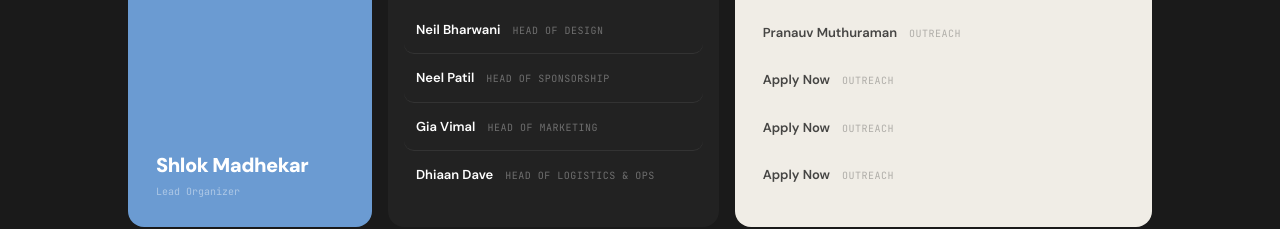
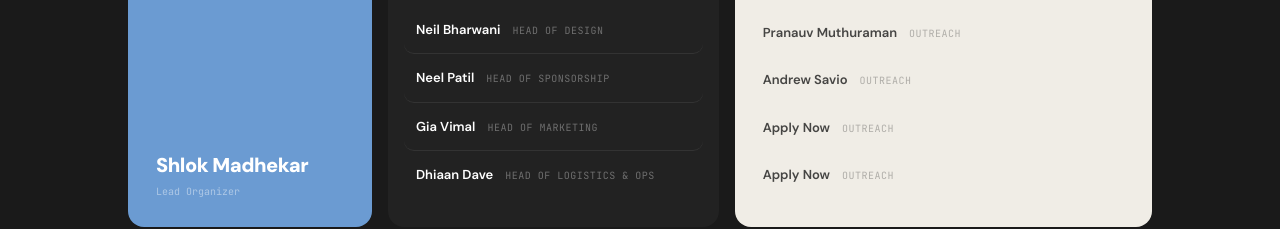
Before and after one commit to shlok-madhekar/v0-cove-hacks-website, a Next.js app: page /team in a window 1280 px wide. Shown: the part 603-832 px from the top of the page. Built offline with nearby package versions, Linux system fonts and the light colour scheme.

Commit message:
Add Andrew Savio to sub-team roster

```diff
--- a/components/team-page.tsx
+++ b/components/team-page.tsx
@@ -75,9 +75,9 @@ const SUB_TEAMS: Team[] = [
         link: "https://www.linkedin.com/in/rouler4wd?utm_source=share&utm_campaign=share_via&utm_content=profile&utm_medium=android_app",
       },
       {
-        name: "Apply Now",
+        name: "Andrew Savio",
         role: "Outreach",
-        link: "https://forms.gle/J6DzSdhLEGn8G1up8",
+        link: "https://www.linkedin.com/in/andrew-savio-665a14295?utm_source=share&utm_campaign=share_via&utm_content=profile&utm_medium=ios_app",
       },
       {
         name: "Apply Now",
```
